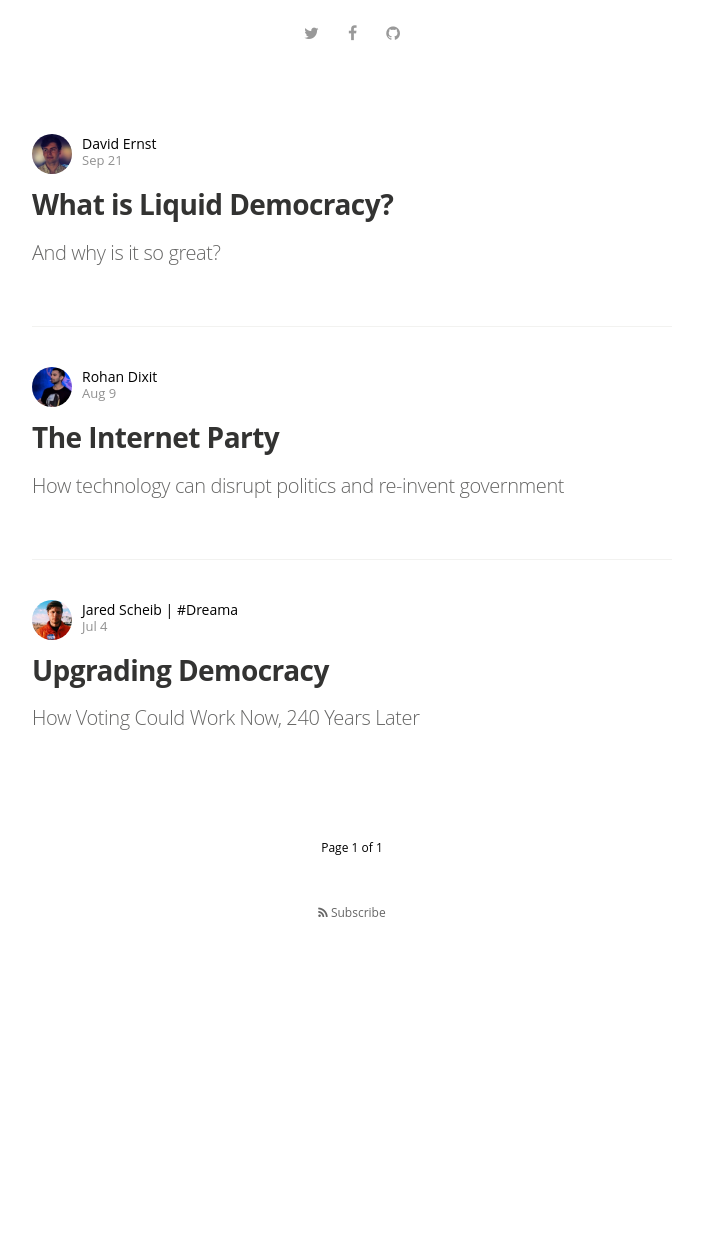
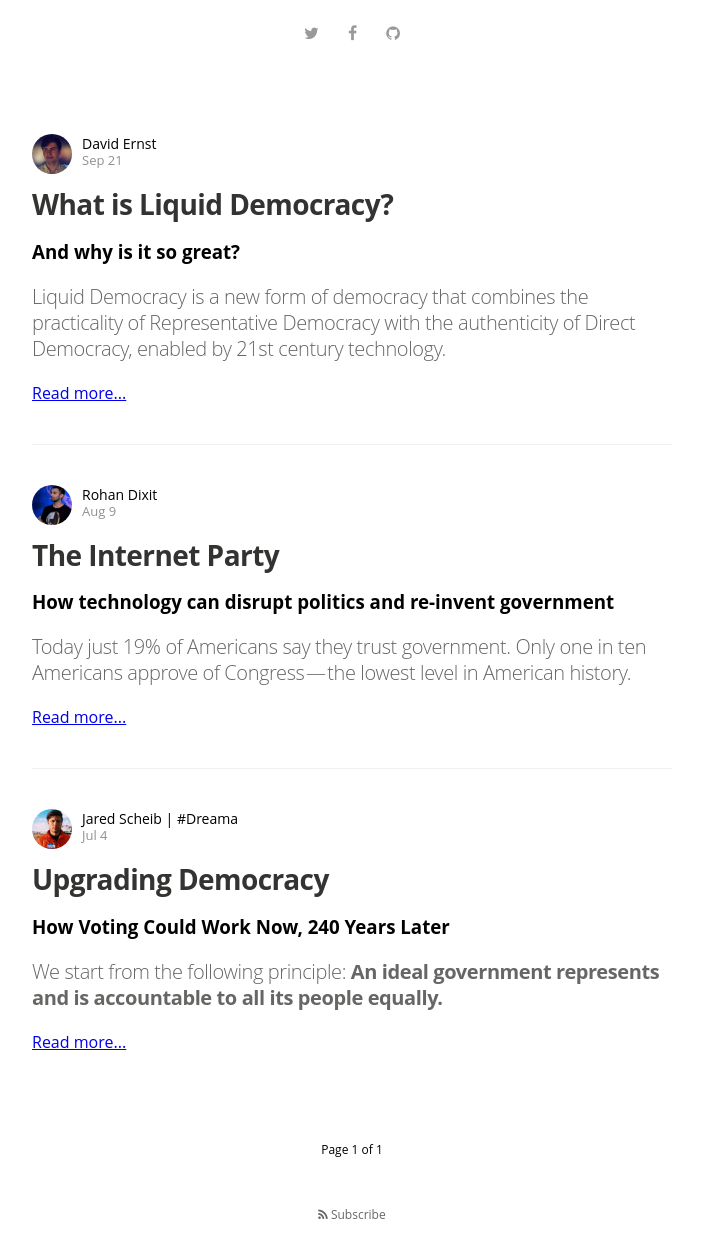
Before and after one commit to voteliquid/blog, a Jekyll site: the page built from index.html, in a window 1280 px wide and 1400 px high, scrolled down 488 px, cut to the strip 129-1387 px from the top of the window. Shown: the whole strip, without its empty margins (288-991 px from the left). Built offline with Jekyll 4.4.1, drawn with Linux system fonts in a browser that asks for light colours; nearby versions of some CDN libraries; some web fonts are replaced; the list of posts is cut into pages by our own code; before the commit the page ends 1587 px from its top, so only the background shows below that.

Commit message:
Add excepts to homepage

```diff
--- a/_posts/2016-07-04-upgrading-democracy.md
+++ b/_posts/2016-07-04-upgrading-democracy.md
@@ -7,6 +7,7 @@ date: 2016-07-04 14:34:25
 tags: Politics, Voting, America, Technology, Democracy
 image: /assets/article_images/2016-07-04-upgrading-democracy/night-track.JPG
 image2: /assets/article_images/2016-07-04-upgrading-democracy/night-track-mobile.JPG
+excerpt: "We start from the following principle: <strong>An ideal government represents and is accountable to all its people equally.</strong>"
 ---
 # Upgrading Democracy
 
--- a/_posts/2016-08-09-the-internet-party.md
+++ b/_posts/2016-08-09-the-internet-party.md
@@ -7,6 +7,7 @@ date: 2016-08-09 14:34:25
 tags: Politics, Democracy, Networks, Liquid Democracy, San Francisco
 image: /assets/article_images/2016-07-04-upgrading-democracy/night-track.JPG
 image2: /assets/article_images/2016-07-04-upgrading-democracy/night-track-mobile.JPG
+excerpt: "Today just 19% of Americans say they trust government. Only one in ten Americans approve of Congress — the lowest level in American history."
 thanks:
   - JaredScheib
 ---
--- a/_posts/2016-09-21-what-is-liquid-democracy.md
+++ b/_posts/2016-09-21-what-is-liquid-democracy.md
@@ -7,6 +7,7 @@ date: 2016-09-21 14:34:25
 tags: Politics, Democracy, Liquid Democracy, Technology, Civictech
 image: /assets/article_images/2016-07-04-upgrading-democracy/night-track.JPG
 image2: /assets/article_images/2016-07-04-upgrading-democracy/night-track-mobile.JPG
+excerpt: "Liquid Democracy is a new form of democracy that combines the practicality of Representative Democracy with the authenticity of Direct Democracy, enabled by 21st century technology."
 ---
 
 # What is Liquid Democracy and why is it so great?
--- a/index.html
+++ b/index.html
@@ -42,10 +42,12 @@ layout: default
             </section>
             <header class="post-header">
               <h2 class="post-title" itemprop="name"><a href="{{ post.url }}" itemprop="url">{{ post.title }}</a></h2>
+              <h3>{{ post.subtitle | strip_html | truncatewords: 50 }}</h3>
             </header>
             <section class="post-excerpt" itemprop="description">
-              <p>{{ post.subtitle | strip_html | truncatewords: 50 }}</p>
+              <p>{{ post.excerpt | truncatewords: 50 }}</p>
             </section>
+            <a class="read-more" href="{{ post.url }}">Read more...</a>
           </div>
         </article>
       {% endfor %}
```
